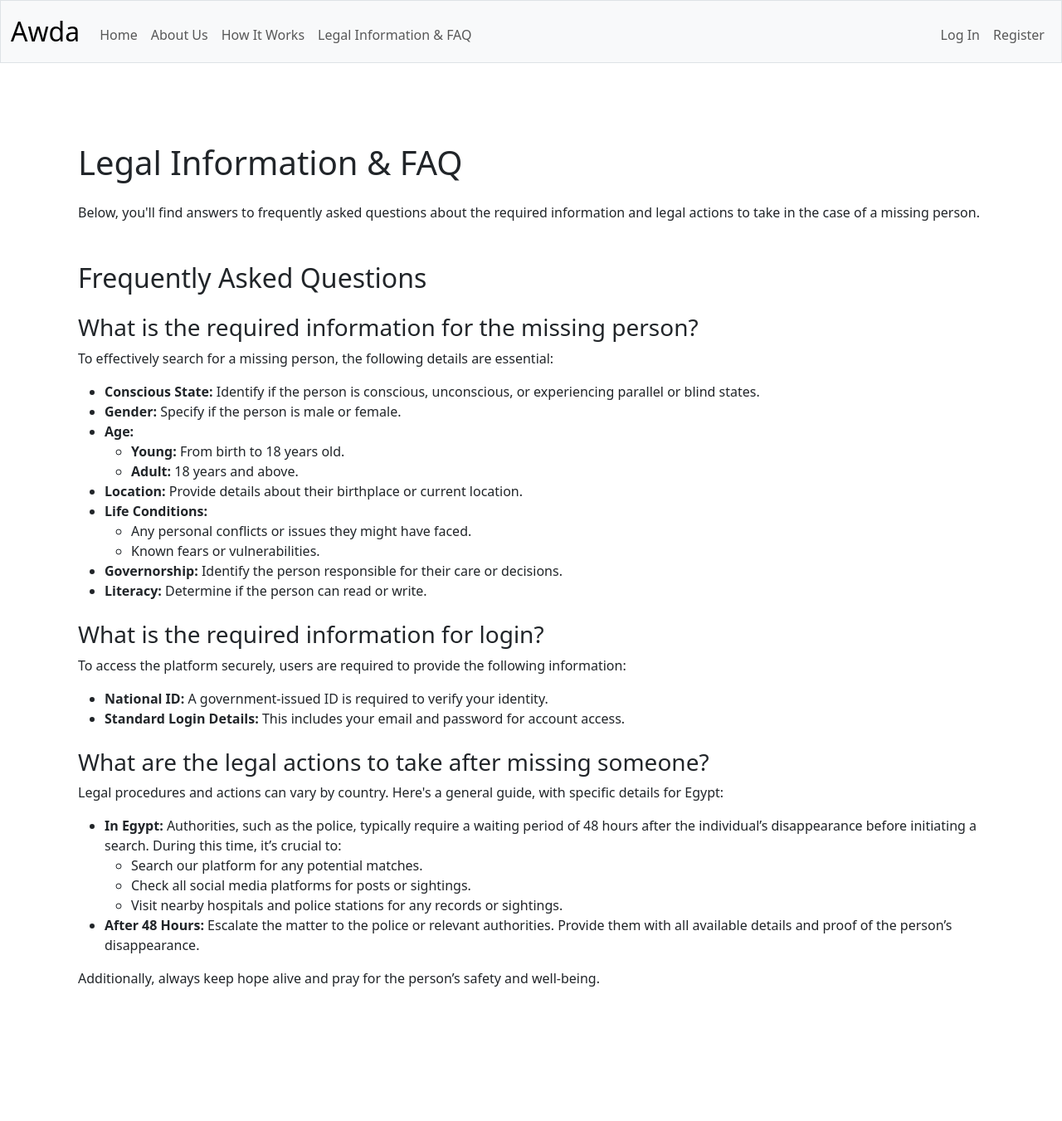
After one commit to ToYoNiX/awda, a Flask app: page /legal-and-faq in a window 1280 px wide. The commit adds this page. Shown: the whole page at 83% size. Run offline with Flask 3, Linux system fonts and the light colour scheme.

Commit message:
public pages are done! exept register.

```diff
--- a/app.py
+++ b/app.py
@@ -25,24 +25,26 @@ def after_request(response):
 
 
 @app.route("/")
-@login_required
 def index():
     """Show portfolio of stocks"""
+    return render_template('home.html')
+
+
+@app.route("/dashboard", methods=["GET", "POST"])
+@login_required
+def dashboard():
+    """Look for the missing one or share about the one you found"""
     return apology("TODO")
 
 
-@app.route("/buy", methods=["GET", "POST"])
-@login_required
-def buy():
-    """Buy shares of stock"""
-    return apology("TODO")
+@app.route('/legal-and-faq')
+def legal_and_faq():
+    return render_template('legal_and_faq.html')
 
 
-@app.route("/history")
-@login_required
-def history():
-    """Show history of transactions"""
-    return apology("TODO")
+@app.route('/how-it-works')
+def how_it_works():
+    return render_template('how_it_works.html')
 
 
 @app.route("/login", methods=["GET", "POST"])
--- /dev/null
+++ b/templates/legal_and_faq.html
@@ -0,0 +1,67 @@
+{% extends "public.html" %}
+
+{% block title %}Legal Information & FAQ{% endblock %}
+
+{% block main %}
+<div class="container text-start py-5">
+    <h1 class="mb-4">Legal Information & FAQ</h1>
+    <p>
+        Below, you'll find answers to frequently asked questions about the required information and legal actions to take in the case of a missing person.
+    </p>
+
+    <h2 class="mt-5">Frequently Asked Questions</h2>
+
+    <h3 class="mt-4">What is the required information for the missing person?</h3>
+    <p>To effectively search for a missing person, the following details are essential:</p>
+    <ul>
+        <li><strong>Conscious State:</strong> Identify if the person is conscious, unconscious, or experiencing parallel or blind states.</li>
+        <li><strong>Gender:</strong> Specify if the person is male or female.</li>
+        <li><strong>Age:</strong>
+            <ul>
+                <li><strong>Young:</strong> From birth to 18 years old.</li>
+                <li><strong>Adult:</strong> 18 years and above.</li>
+            </ul>
+        </li>
+        <li><strong>Location:</strong> Provide details about their birthplace or current location.</li>
+        <li><strong>Life Conditions:</strong>
+            <ul>
+                <li>Any personal conflicts or issues they might have faced.</li>
+                <li>Known fears or vulnerabilities.</li>
+            </ul>
+        </li>
+        <li><strong>Governorship:</strong> Identify the person responsible for their care or decisions.</li>
+        <li><strong>Literacy:</strong> Determine if the person can read or write.</li>
+    </ul>
+
+    <h3 class="mt-4">What is the required information for login?</h3>
+    <p>
+        To access the platform securely, users are required to provide the following information:
+    </p>
+    <ul>
+        <li><strong>National ID:</strong> A government-issued ID is required to verify your identity.</li>
+        <li><strong>Standard Login Details:</strong> This includes your email and password for account access.</li>
+    </ul>
+
+    <h3 class="mt-4">What are the legal actions to take after missing someone?</h3>
+    <p>
+        Legal procedures and actions can vary by country. Here's a general guide, with specific details for Egypt:
+    </p>
+    <ul>
+        <li>
+            <strong>In Egypt:</strong> Authorities, such as the police, typically require a waiting period of 48 hours after the individual’s disappearance before initiating a search.
+            During this time, it’s crucial to:
+            <ul>
+                <li>Search our platform for any potential matches.</li>
+                <li>Check all social media platforms for posts or sightings.</li>
+                <li>Visit nearby hospitals and police stations for any records or sightings.</li>
+            </ul>
+        </li>
+        <li>
+            <strong>After 48 Hours:</strong> Escalate the matter to the police or relevant authorities. Provide them with all available details and proof of the person’s disappearance.
+        </li>
+    </ul>
+    <p>
+        Additionally, always keep hope alive and pray for the person’s safety and well-being.
+    </p>
+</div>
+{% endblock %}
--- a/templates/public.html
+++ b/templates/public.html
@@ -30,7 +30,7 @@
                     <li class="nav-item"><a class="nav-link" href="/">Home</a></li>
                     <li class="nav-item"><a class="nav-link" href="/about">About Us</a></li>
                     <li class="nav-item"><a class="nav-link" href="/how-it-works">How It Works</a></li>
-                    <li class="nav-item"><a class="nav-link" href="/help">Help Center</a></li>
+                    <li class="nav-item"><a class="nav-link" href="/legal-and-faq">Legal Information & FAQ</a></li>
                 </ul>
                 <ul class="navbar-nav ms-auto mt-2">
                     <li class="nav-item"><a class="nav-link" href="/login">Log In</a></li>
```
Also changed, not shown: templates/home.html (+117 -0 lines), templates/how_it_works.html (added, +50 -0 lines), static/images/Illustration of community support.jpg (added), static/images/dashboard.jpg (added), static/images/toqa.jpg, templates/dashboard.html (added), templates/how-it-works.html (deleted).
